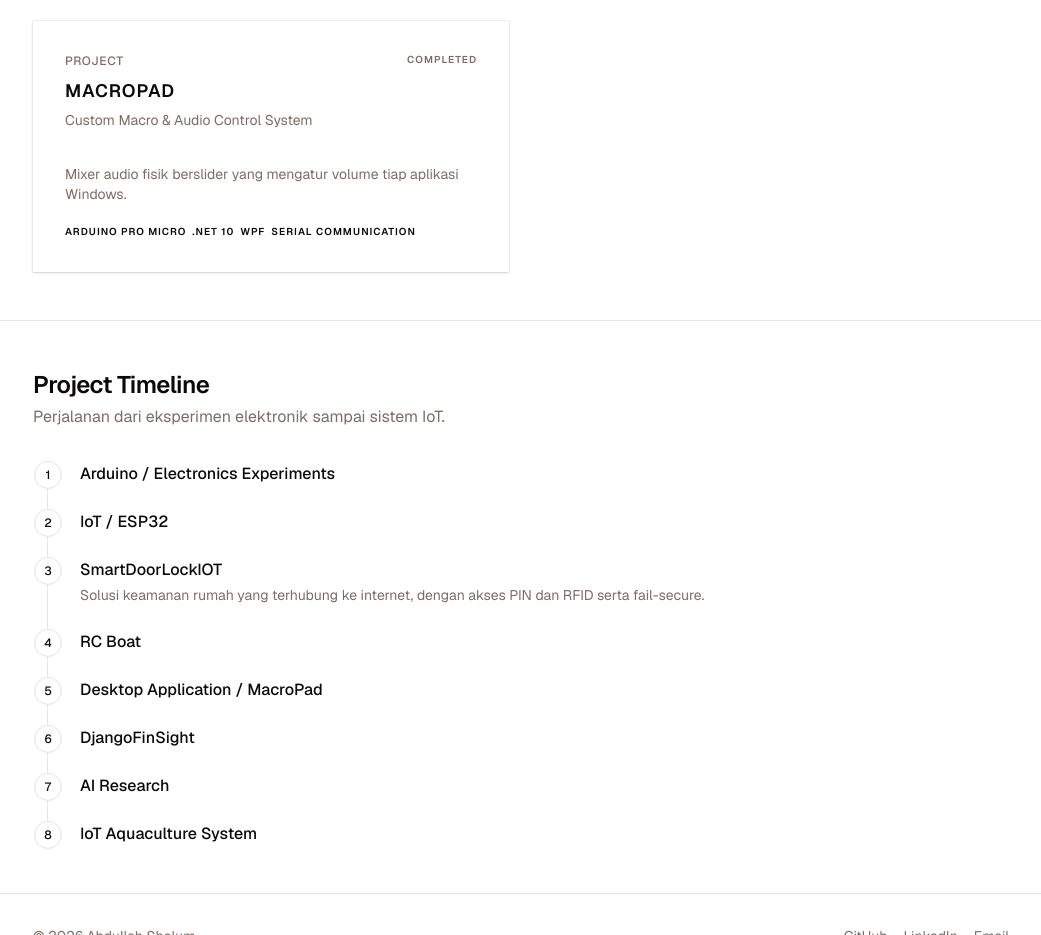
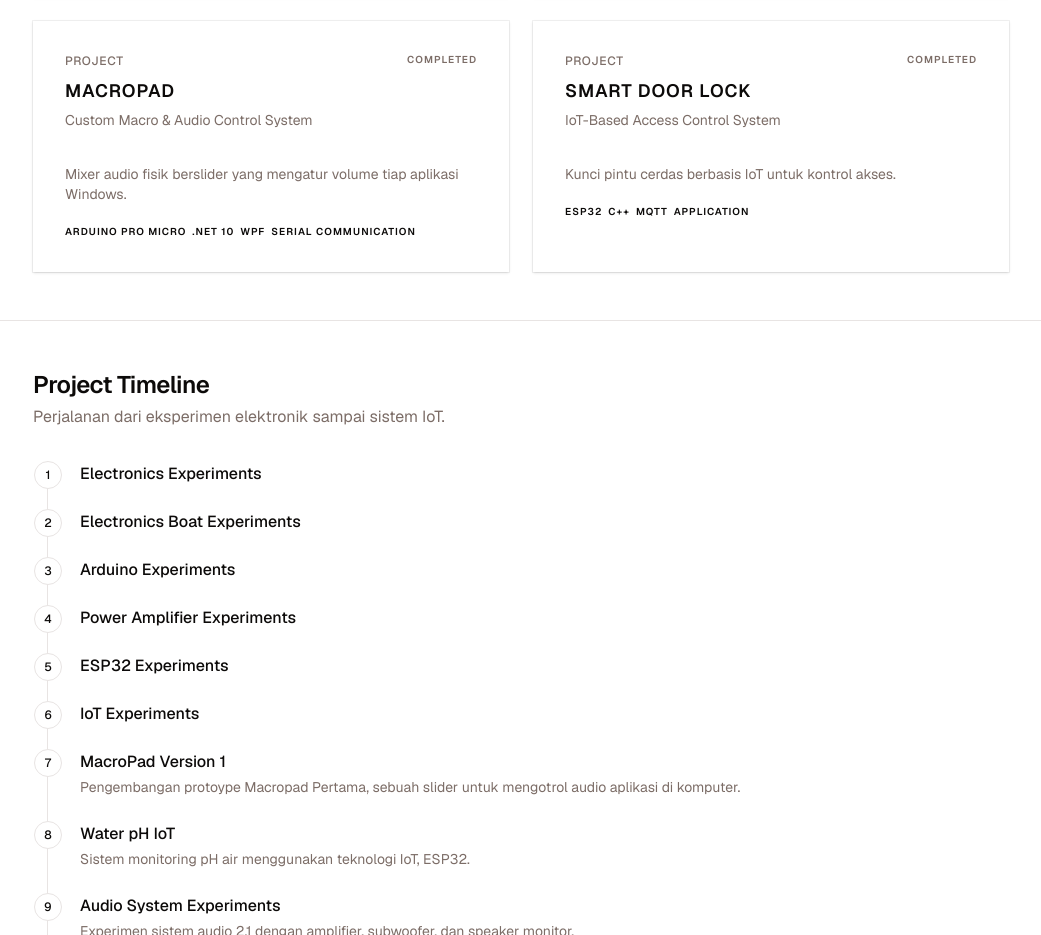
Before and after one commit to Abdullah-Sholum/nah-my-web, a Next.js app: page /projects in a window 1280 px wide. Shown: the part 557-1492 px from the top of the page, without its empty margins (119-1160 px from the left). Built offline with nearby package versions, Linux system fonts and the light colour scheme.

Commit message:
add konten

```diff
--- a/src/components/about/about-portrait.tsx
+++ b/src/components/about/about-portrait.tsx
@@ -10,7 +10,7 @@ export function AboutPortrait({ image }: { image?: MediaImage }) {
   return (
     <Container className="pt-12">
       <figure className="max-w-xs space-y-2">
-        <div className="relative aspect-[4/5] overflow-hidden rounded-lg border bg-muted">
+        <div className="relative aspect-4/5 overflow-hidden rounded-lg border bg-muted">
           <Image
             src={image.src}
             alt={image.alt}
--- a/src/data/projects.ts
+++ b/src/data/projects.ts
@@ -61,8 +61,8 @@ export const projects: Project[] = [
     order: 2,
     shortDescription:
       "Sistem manajemen dan analisis keuangan pribadi dengan dataset personal yang dikumpulkan lebih dari 15 bulan.",
-    problem: "TODO: isi problem DjangoFinSight.",
-    solution: "TODO: isi solution DjangoFinSight.",
+    problem: "Pengelolaan keuangan pribadi terasa sulit karena banyaknya transaksi dan kategori yang harus diatur.",
+    solution: "Sistem manajemen keuangan pribadi berbasis web yang mengelola transaksi, kategori, dan analisis data keuangan.",
     technologies: ["Django", "Python", "CSV"],
     engineering: [
       "Data Processing",
@@ -77,6 +77,14 @@ export const projects: Project[] = [
       "Database",
       "Analytics",
       "Web Dashboard",
+    ],
+    timeline: [
+      { label: "Pencatatan Transaksi " },
+      { label: "Pengumpulan data" },
+      { label: "Pemrosesan data" },
+      { label: "Dataset utuh" },
+      { label: "Analisis Data" },
+      { label: "Dashboard" },
     ],
     // TODO: screenshot dashboard, visualisasi data, arsitektur sistem
     images: [],
@@ -113,8 +121,57 @@ export const projects: Project[] = [
       "Logging",
       "Low Resource Usage",
     ],
+    architecture: [
+      "Slider",
+      "Arduino Pro Micro",
+      "USB Hub",
+      "interface Com",
+      "Application",
+    ],
+    timeline: [
+      { label: "Prototype" },
+      { label: "Testing" },
+      { label: "Version 1" },
+      { label: "Make 3d Model" },
+      { label: "Version 2 3d model" },
+      { label: "Version 3 3d model" },
+      { label: "Desktop Application" },
+    ],
     // TODO: foto hardware, screenshot aplikasi WPF, diagram komunikasi
     images: [],
     links: [],
   },
+
+  {
+    slug: "smart-door-lock-iot",
+    title: "Smart Door Lock",
+    subtitle: "IoT-Based Access Control System",
+    categories: ["embedded", "iot"],
+    status: "completed",
+    featured: true,
+    order: 3,
+    shortDescription:
+      "Kunci pintu cerdas berbasis IoT untuk kontrol akses.",
+    problem:
+      "Sulitnya mengelola akses ke ruangan atau bangunan secara efisien dan aman.",
+    solution:
+      "Sistem kunci pintu cerdas yang menggunakan teknologi IoT untuk mengontrol akses dengan modul rc522 & pin, sidik jari, lewat smartphone.",
+    technologies: ["esp32", "c++", "mqtt", "application"],
+    hardware: ["esp32", "rc522", "r503", "wifi", "mqtt"],
+    software: [
+      "mqtt",
+      "Device Detection",
+      "Auto Reconnect",
+    ],
+    engineering: [
+      "Auto Reconnect",
+      "Device Status",
+      "user Management",
+      "Low Resource Usage",
+    ],
+    // TODO: foto hardware, screenshot aplikasi WPF, diagram komunikasi
+    images: [],
+    links: [],
+  },
+
 ];
--- a/src/data/research.ts
+++ b/src/data/research.ts
@@ -10,7 +10,7 @@ export const research: Research[] = [
     order: 1,
     summary:
       "Perbandingan model deep learning ringan untuk klasifikasi penyakit paru.",
-    technologies: ["Python", "Deep Learning", "Computer Vision"],
+    technologies: ["Python", "Deep Learning", "CNN", "MobileNetV2", "EfficientNetV2"],
     // TODO: isi nama dataset, deskripsi, dan kelas
     dataset: undefined,
     preprocessing: ["Data Preprocessing"],
--- a/src/data/resume.ts
+++ b/src/data/resume.ts
@@ -2,14 +2,15 @@ import type { ResumeContent } from "@/types";
 
 export const resume: ResumeContent = {
   cvUrl: "/cv/Abdullah-Sholum-CV.pdf", // TODO: taruh file di public/cv/
-  summary: "TODO: isi professional summary.",
+  summary: "Universitas Negri  Malang, Teknik Informatika, 2025. Saat ini fokus mengembangkan sistem IoT dan aplikasi software untuk solusi masalah nyata.",
   education: [
-    { degree: "Teknik Informatika", institution: "TODO: nama institusi" },
+    { degree: "Teknik Informatika", institution: "Universitas Negri Malang" },
   ],
   selectedProjectSlugs: [
     "rc-boat-trash-skimmer",
     "django-finsight",
     "macropad-audio-mixer",
+    "smart-door-lock-iot",
   ],
   selectedResearchSlugs: ["lightweight-dl-lung-disease"],
   // Pilih yang mendukung positioning Software & IoT Developer.
--- a/src/data/timeline.ts
+++ b/src/data/timeline.ts
@@ -2,18 +2,81 @@ import type { TimelineEntry } from "@/types";
 
 /** Urut dari awal ke terbaru. Isi `period` dan `description` nanti. */
 export const projectTimeline: TimelineEntry[] = [
-  { id: "arduino-electronics", title: "Arduino / Electronics Experiments" },
-  { id: "iot-esp32", title: "IoT / ESP32" },
   {
-    // ASUMSI posisi: ubah urutannya jika kronologinya berbeda.
+    id: "electronics-experiment",
+    title: "Electronics Experiments",
+  },
+  {
+    id: "electronics-boat-experiment",
+    title: "Electronics Boat Experiments",
+  },
+  {
+    id: "arduino-experiment",
+    title: "Arduino Experiments",
+  },
+  {
+    id: "power-amplifier-experiment",
+    title: "Power Amplifier Experiments",
+  },
+  {
+    id: "esp32-experiment",
+    title: "ESP32 Experiments",
+  },
+  {
+    id: "iot-experiment",
+    title: "IoT Experiments",
+  },
+  {
+    id: "macropad-v1",
+    title: "MacroPad Version 1",
+    description:
+      "Pengembangan protoype Macropad Pertama, sebuah slider untuk mengotrol audio aplikasi di komputer."
+  },
+  {
+    id: "waterph-iot",
+    title: "Water pH IoT",
+    description:
+      "Sistem monitoring pH air menggunakan teknologi IoT, ESP32."
+  },
+  {
+    id: "audio-system-experiment",
+    title: "Audio System Experiments",
+    description:
+      "Experimen sistem audio 2.1 dengan amplifier, subwoofer, dan speaker monitor."
+  },
+  {
     id: "smart-door-lock",
-    title: "SmartDoorLockIOT",
+    title: "Smart Door Lock IoT",
     description:
       "Solusi keamanan rumah yang terhubung ke internet, dengan akses PIN dan RFID serta fail-secure.",
+    href: "/projects/smart-door-lock-iot",
   },
-  { id: "rc-boat", title: "RC Boat", href: "/projects/rc-boat-trash-skimmer" },
-  { id: "macropad", title: "Desktop Application / MacroPad", href: "/projects/macropad-audio-mixer" },
-  { id: "django-finsight", title: "DjangoFinSight", href: "/projects/django-finsight" },
-  { id: "ai-research", title: "AI Research", href: "/research/lightweight-dl-lung-disease" },
-  { id: "iot-aquaculture", title: "IoT Aquaculture System" },
+  {
+    id: "macropad-v2-v3",
+    title: "MacroPad Versions 2–3",
+    description:
+      "Pengembangan Macropad dengan fitur lebih lengkap namun dengan bentuk lebih ringkas."
+  },
+  {
+    id: "macropad-desktop-app",
+    title: "MacroPad / Desktop Application",
+    description:
+      "Aplikasi desktop untuk mengelola dan mengkonfigurasi MacroPad.",
+    href: "/projects/macropad-audio-mixer",
+  },
+  {
+    id: "ai-research",
+    title: "AI Research",
+    href: "/research/lightweight-dl-lung-disease",
+  },
+  {
+    id: "django-finsight",
+    title: "DjangoFinSight",
+    href: "/projects/django-finsight",
+  },
+  {
+    id: "rc-boat-trash-skimmer",
+    title: "RC Boat Trash Skimmer",
+    href: "/projects/rc-boat-trash-skimmer",
+  },
 ];
```
